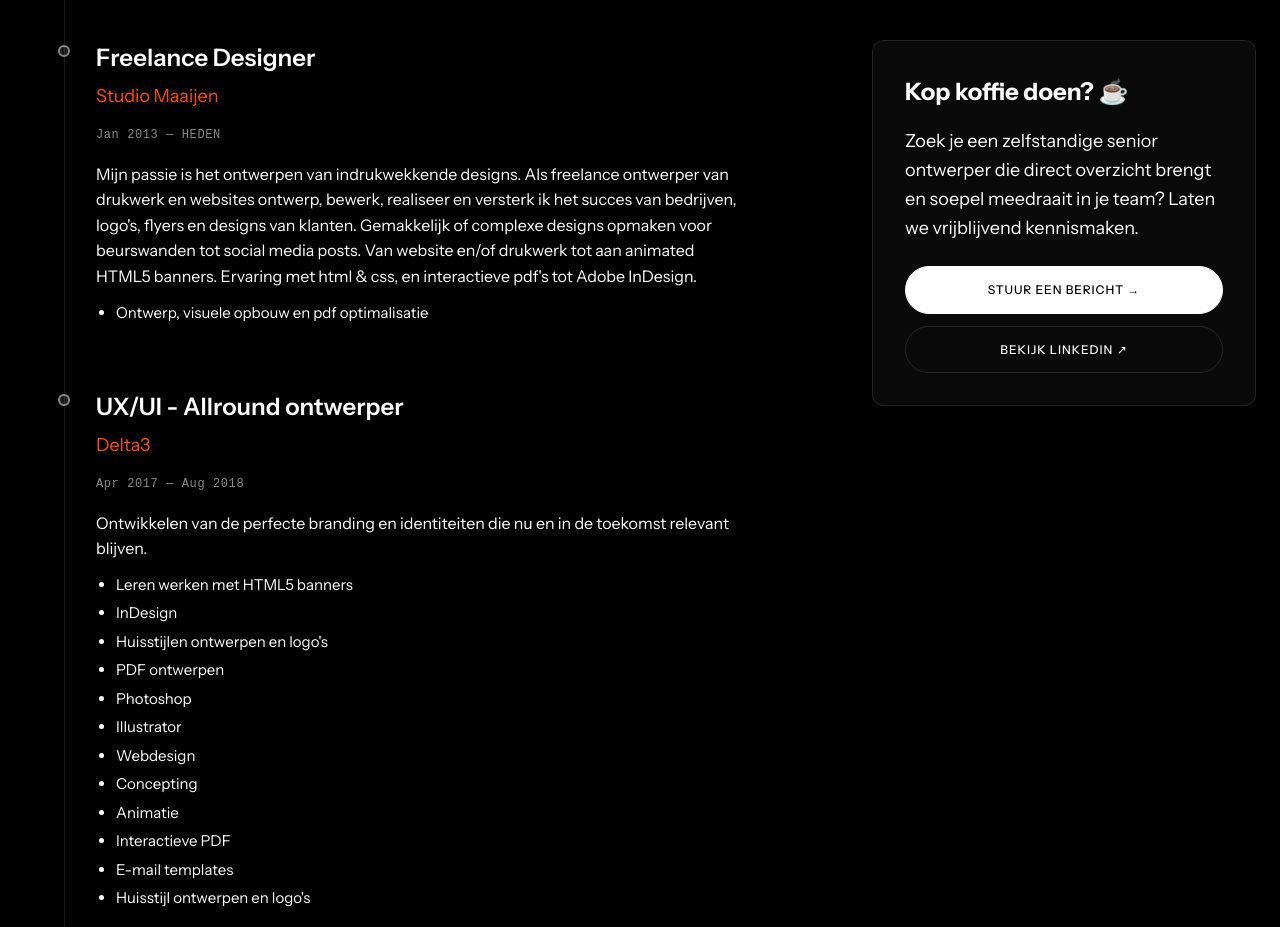
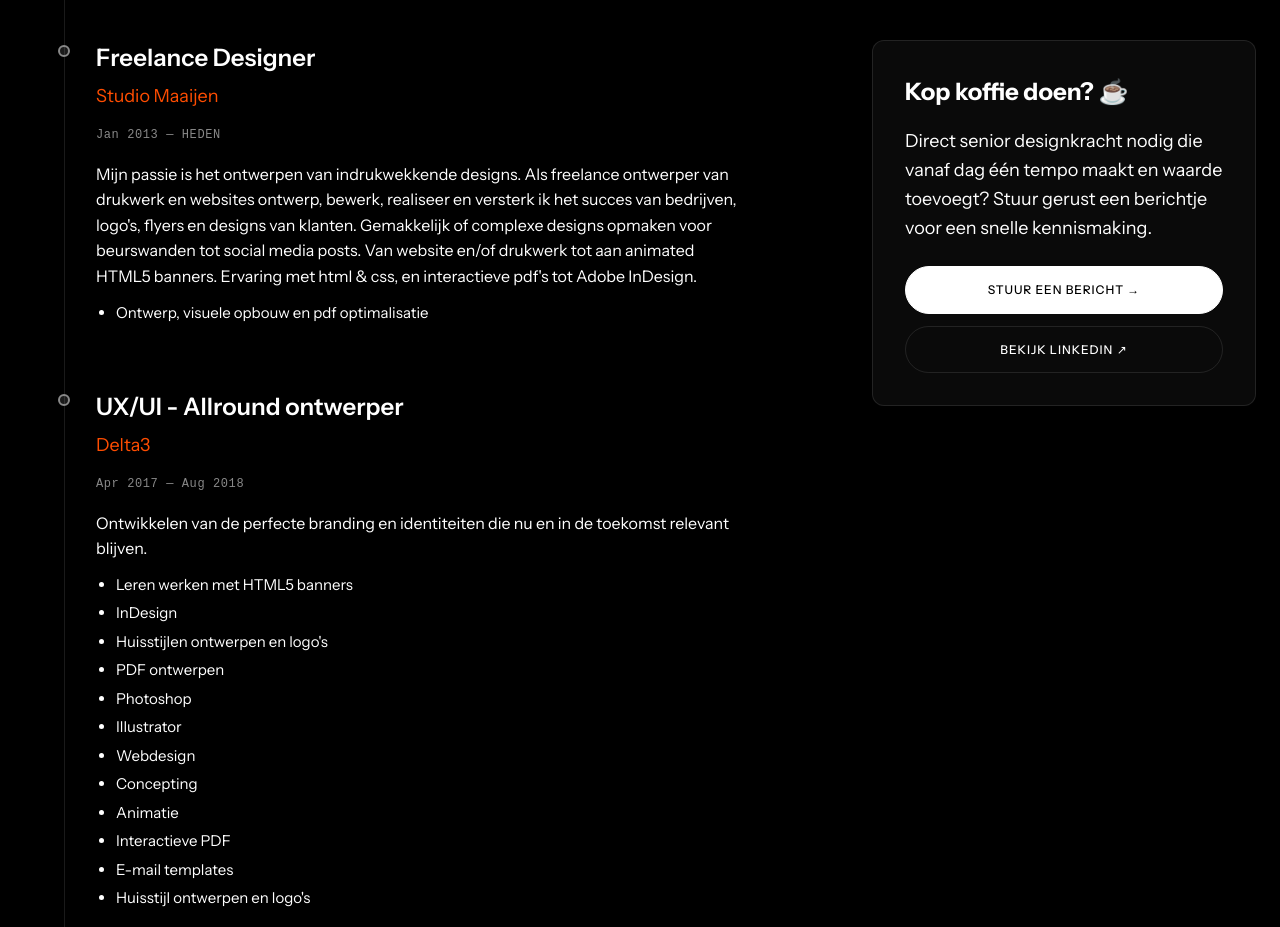
Before and after one commit to eusssm/Studio-Maaijen, a Next.js app: page /portfolio in a window 1280 px wide. Shown: the part 1660-2587 px from the top of the page. Built offline with nearby package versions, Linux system fonts and the light colour scheme; no server answers.

Commit message:
feat(copy): update sidebar cta text to punchy and impact-driven tone

```diff
--- a/src/components/PortfolioClient.jsx
+++ b/src/components/PortfolioClient.jsx
@@ -449,7 +449,7 @@ export default function PortfolioClient({ cvPage, projects = [] }) {
           <div className="cv-sidebar-section reveal no-print">
             <div className="cv-cta-box">
               <h3>Kop koffie doen? ☕</h3>
-              <p>Zoek je een zelfstandige senior ontwerper die direct overzicht brengt en soepel meedraait in je team? Laten we vrijblijvend kennismaken.</p>
+              <p>Direct senior designkracht nodig die vanaf dag één tempo maakt en waarde toevoegt? Stuur gerust een berichtje voor een snelle kennismaking.</p>
               <div style={{ display: 'flex', flexDirection: 'column', gap: '12px' }}>
                 <a href="mailto:info@studio-maaijen.nl" className="btn btn-primary" style={{ justifyContent: 'center', textDecoration: 'none' }}>
                   Stuur een bericht →
```
